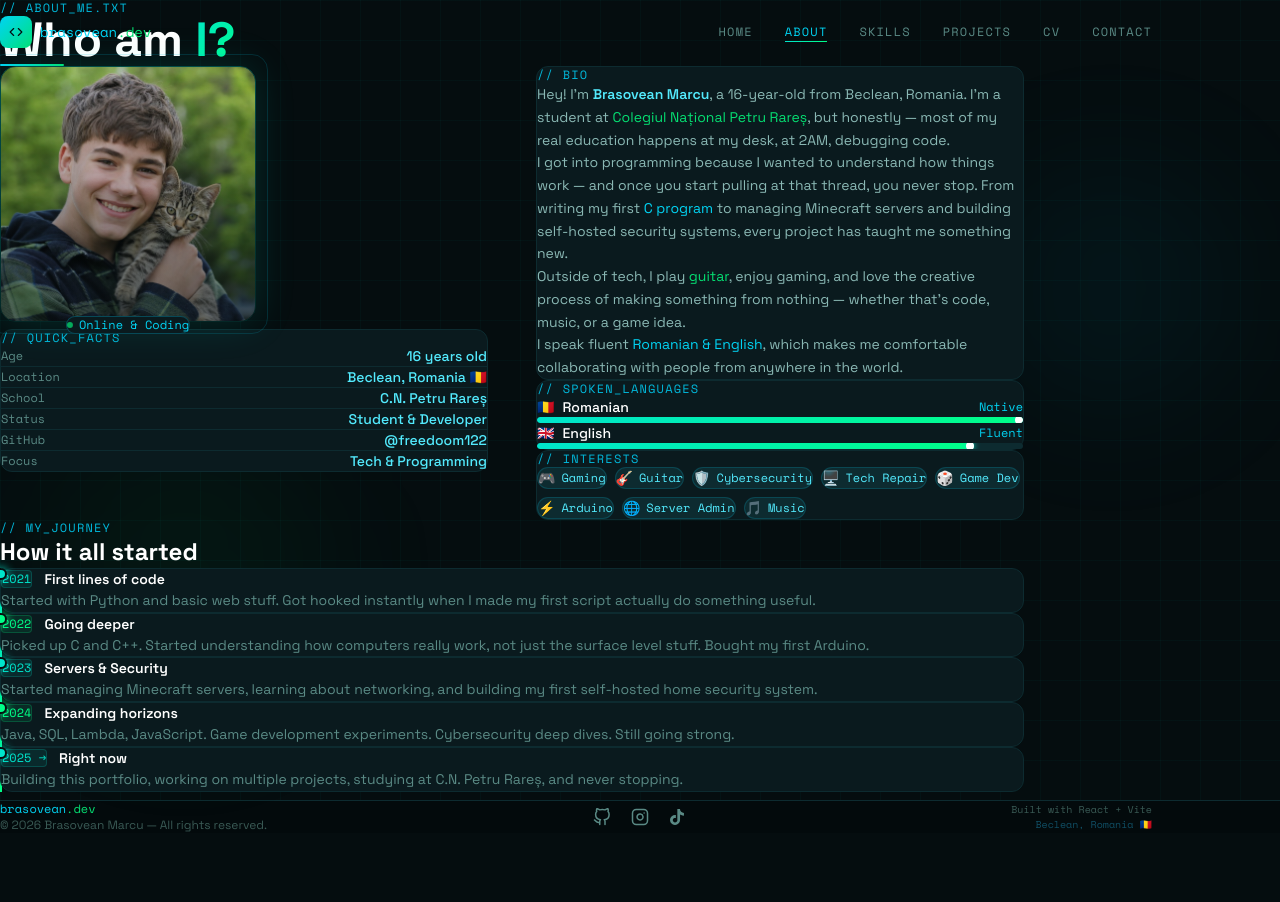
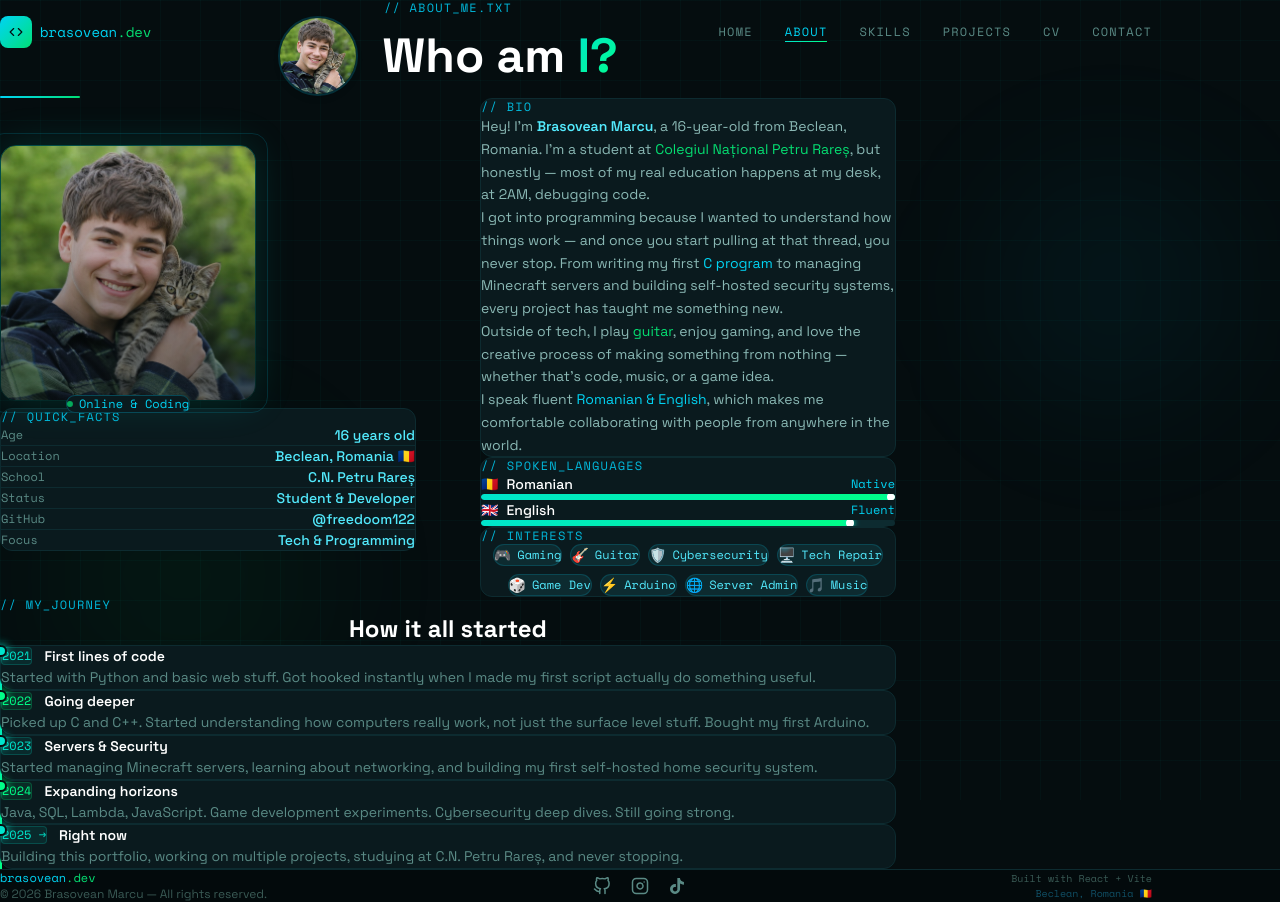
Before and after one commit to freedoom122/My-personal-Site, a React (Vite) app: page /about in a window 1280 px wide. Before the commit the page ends 833 px from the top, so only its background shows below. Built offline with nearby package versions, Linux system fonts and the light colour scheme.

Commit message:
About: add header avatar and improve centering/spacing

```diff
--- a/src/pages/About.tsx
+++ b/src/pages/About.tsx
@@ -27,39 +27,53 @@ const languages = [
 
 export default function About() {
   return (
-    <main className="relative min-h-screen z-10 pt-24 pb-20 px-6">
+    <main className="relative min-h-screen z-10 pt-28 pb-24 px-6">
       <div className="fixed inset-0 grid-bg pointer-events-none z-0" />
       <div className="fixed top-40 right-10 w-64 h-64 rounded-full bg-cyan-500/5 blur-3xl pointer-events-none" />
       <div className="fixed bottom-20 left-10 w-72 h-72 rounded-full bg-green-500/5 blur-3xl pointer-events-none" />
 
-      <div className="max-w-5xl mx-auto relative z-10">
+      <div className="max-w-4xl mx-auto relative z-10">
         {/* Header */}
         <motion.div
           variants={fadeUp(0)}
           initial="hidden"
           animate="show"
-          className="mb-16"
+          className="mb-16 text-center"
         >
           <p className="font-mono text-xs text-cyan-500 tracking-widest uppercase mb-3">
             // about_me.txt
           </p>
-          <h1 className="text-4xl md:text-5xl font-bold text-white mb-4">
-            Who am <span className="text-transparent bg-clip-text" style={{ backgroundImage: 'linear-gradient(135deg, #00e5cc, #00ff88)' }}>I?</span>
-          </h1>
-          <div className="w-16 h-0.5 bg-gradient-to-r from-cyan-400 to-green-400 rounded-full" />
+
+          {/* Avatar + Title - centered */}
+          <div className="flex items-center justify-center gap-6">
+            <img
+              src="/profile.jpg"
+              alt="Brasovean Marcu"
+              className="w-20 h-20 rounded-full object-cover border-2 border-cyan-500/20 shadow-md"
+              onError={(e) => {
+                (e.target as HTMLImageElement).style.display = 'none';
+              }}
+            />
+
+            <h1 className="text-4xl md:text-5xl font-bold text-white mb-0">
+              Who am <span className="text-transparent bg-clip-text" style={{ backgroundImage: 'linear-gradient(135deg, #00e5cc, #00ff88)' }}>I?</span>
+            </h1>
+          </div>
+
+          <div className="mt-4 w-20 h-0.5 bg-gradient-to-r from-cyan-400 to-green-400 rounded-full mx-auto" />
         </motion.div>
 
         {/* Main Content */}
-        <div className="grid md:grid-cols-2 gap-12 items-start">
+        <div className="grid md:grid-cols-2 gap-16 items-center justify-items-center">
           {/* Photo + quick facts */}
           <motion.div
             variants={fadeUp(0.1)}
             initial="hidden"
             animate="show"
-            className="space-y-6"
+            className="space-y-6 w-full max-w-md"
           >
-            {/* Profile photo */}
-            <div className="relative inline-block">
+            {/* Profile photo (larger, centered) */}
+            <div className="relative inline-block mx-auto">
               <div
                 className="w-64 h-64 rounded-2xl overflow-hidden mx-auto"
                 style={{ border: '1px solid rgba(0,229,204,0.3)', boxShadow: '0 0 40px rgba(0,229,204,0.15)' }}
@@ -80,14 +94,14 @@ export default function About() {
                 style={{ animationDuration: '3s' }}
               />
               {/* Status badge */}
-              <div className="absolute -bottom-3 left-1/2 -translate-x-1/2 flex items-center gap-1.5 px-3 py-1 rounded-full bg-[#0a1a1e] border border-cyan-500/30 text-xs font-mono text-cyan-400 whitespace-nowrap">
+              <div className="absolute -bottom-3 left-1/2 -translate-x-1/2 flex items-center gap-1.5 px-3 py-1 rounded-full bg-[#0a1a1e] border border-cyan-500/30 text-xs font-mono text-cyan-400">
                 <span className="w-1.5 h-1.5 rounded-full bg-green-400 animate-pulse" />
-                Online & Coding
+                <span>Online &amp; Coding</span>
               </div>
             </div>
 
             {/* Quick stats card */}
-            <div className="tech-card rounded-xl p-5 space-y-3 mt-8">
+            <div className="tech-card rounded-xl p-5 space-y-3 mt-8 w-full">
               <p className="font-mono text-xs text-cyan-500 tracking-widest uppercase mb-4">// quick_facts</p>
               {[
                 { label: 'Age', value: '16 years old' },
@@ -97,7 +111,7 @@ export default function About() {
                 { label: 'GitHub', value: '@freedoom122' },
                 { label: 'Focus', value: 'Tech & Programming' },
               ].map(({ label, value }) => (
-                <div key={label} className="flex justify-between items-center py-1 border-b border-[#0d2b30] last:border-0">
+                <div key={label} className="flex justify-between items-center py-2 border-b border-[#0d2b30] last:border-0">
                   <span className="font-mono text-xs text-[#5a8a85]">{label}</span>
                   <span className="text-sm text-cyan-300 font-medium">{value}</span>
                 </div>
@@ -110,10 +124,10 @@ export default function About() {
             variants={fadeUp(0.2)}
             initial="hidden"
             animate="show"
-            className="space-y-8"
+            className="space-y-8 w-full max-w-xl"
           >
             {/* Bio */}
-            <div className="tech-card rounded-xl p-6">
+            <div className="tech-card rounded-xl p-6 w-full">
               <p className="font-mono text-xs text-cyan-500 tracking-widest uppercase mb-4">// bio</p>
               <div className="space-y-4 text-[#8ab8b4] text-sm leading-relaxed">
                 <p>
@@ -133,14 +147,14 @@ export default function About() {
                   the creative process of making something from nothing — whether that's code, music, or a game idea.
                 </p>
                 <p>
-                  I speak fluent <span className="text-cyan-400">Romanian & English</span>, which makes me
+                  I speak fluent <span className="text-cyan-400">Romanian &amp; English</span>, which makes me
                   comfortable collaborating with people from anywhere in the world.
                 </p>
               </div>
             </div>
 
             {/* Languages */}
-            <div className="tech-card rounded-xl p-6">
+            <div className="tech-card rounded-xl p-6 w-full">
               <p className="font-mono text-xs text-cyan-500 tracking-widest uppercase mb-5">// spoken_languages</p>
               <div className="space-y-4">
                 {languages.map(({ lang, level, flag, percent }) => (
@@ -166,9 +180,9 @@ export default function About() {
             </div>
 
             {/* Hobbies */}
-            <div className="tech-card rounded-xl p-6">
+            <div className="tech-card rounded-xl p-6 w-full">
               <p className="font-mono text-xs text-cyan-500 tracking-widest uppercase mb-5">// interests</p>
-              <div className="flex flex-wrap gap-2">
+              <div className="flex flex-wrap gap-2 justify-center">
                 {hobbies.map(({ icon, label }, i) => (
                   <motion.span
                     key={label}
@@ -176,7 +190,7 @@ export default function About() {
                     whileInView={{ opacity: 1, scale: 1 }}
                     viewport={{ once: true }}
                     transition={{ delay: i * 0.05, duration: 0.4 }}
-                    className="flex items-center gap-1.5 px-3 py-1.5 rounded-full bg-[#0d2b30] border border-cyan-500/20 text-sm text-cyan-300 hover:border-cyan-400/50 hover:bg-cyan-500/10 transition-all duration-200 cursor-default"
+                    className="flex items-center gap-1.5 px-3 py-1.5 rounded-full bg-[#0d2b30] border border-cyan-500/20 text-sm text-cyan-300 hover:border-cyan-400/50 hover:bg-cyan-500/10 transition-all"
                   >
                     <span>{icon}</span>
                     <span className="font-mono text-xs">{label}</span>
@@ -196,7 +210,7 @@ export default function About() {
           className="mt-20"
         >
           <p className="font-mono text-xs text-cyan-500 tracking-widest uppercase mb-3">// my_journey</p>
-          <h2 className="text-2xl font-bold text-white mb-10">How it all started</h2>
+          <h2 className="text-2xl font-bold text-white mb-10 text-center">How it all started</h2>
 
           <div className="relative pl-8 space-y-10">
             <div className="timeline-line" />
```
